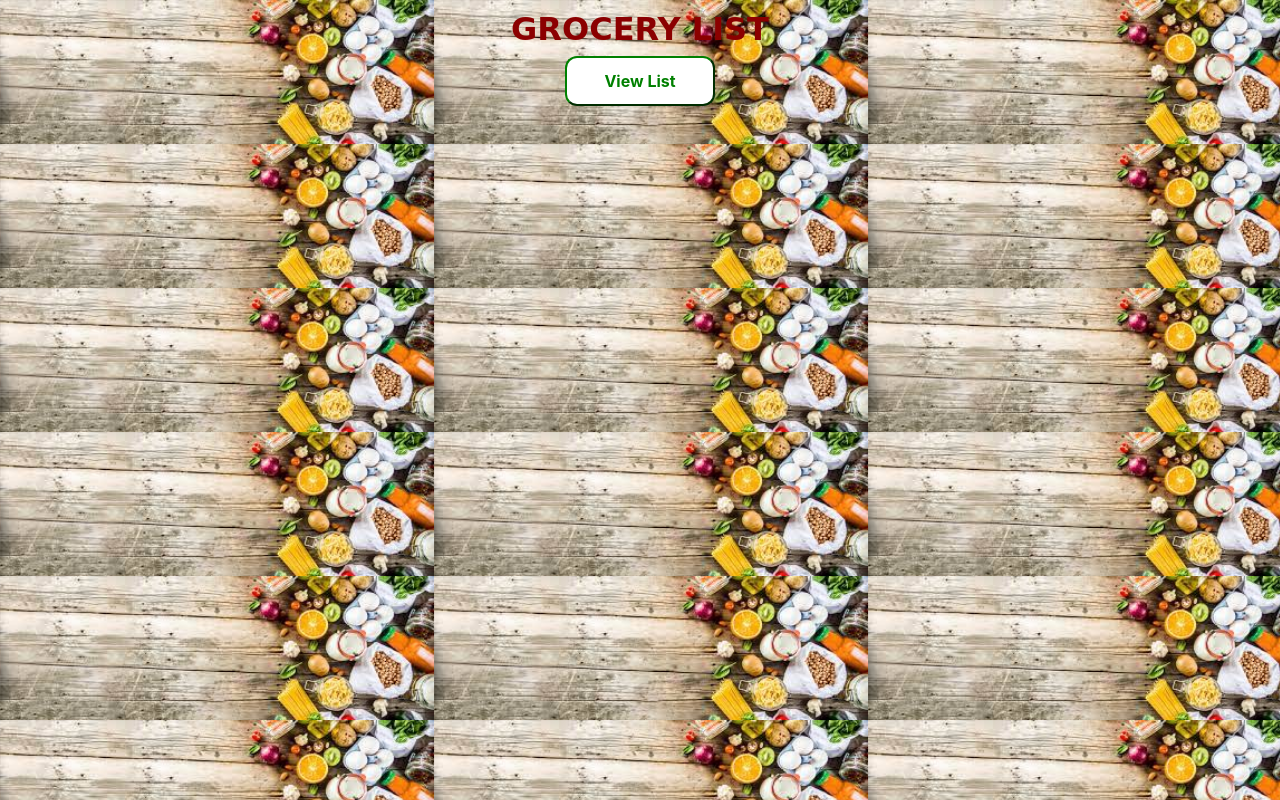
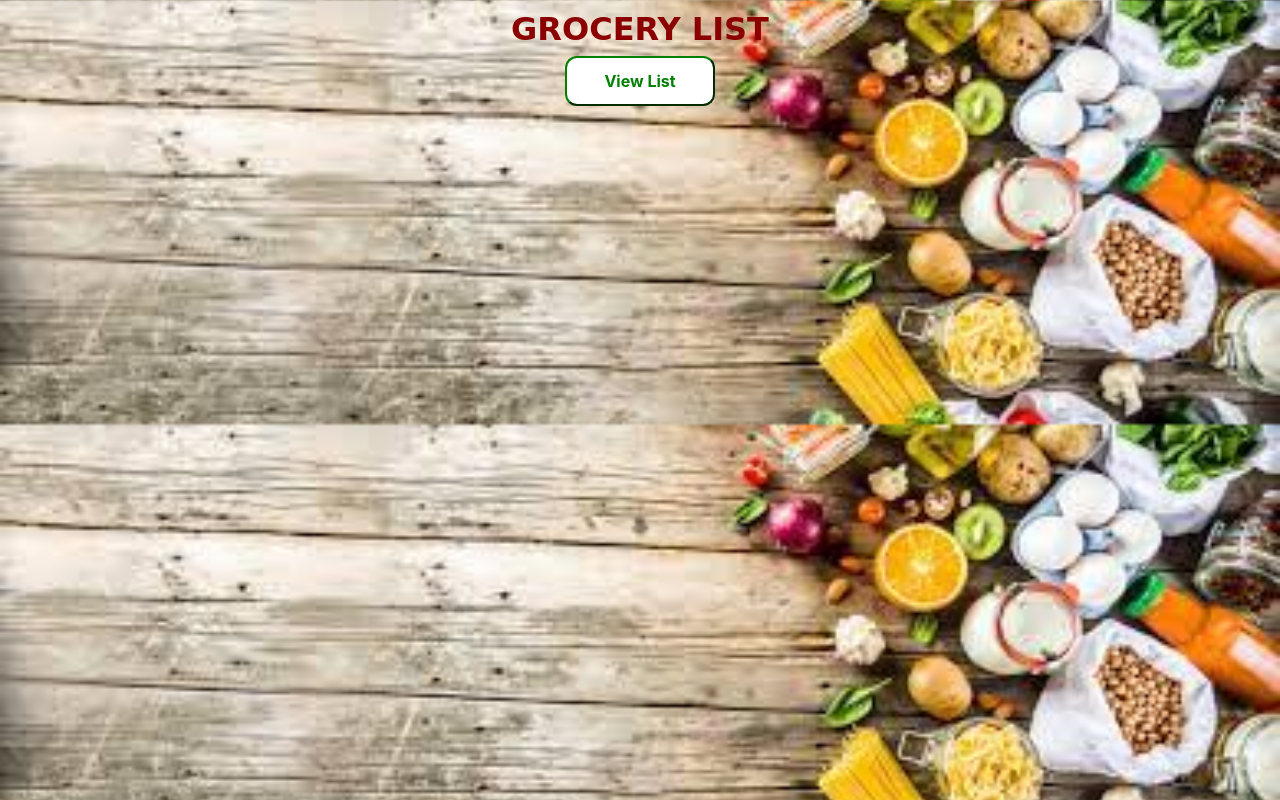
Before and after one commit to DrisyaSK/BadgeChallenge3, a plain HTML site: page index.html in a window 1280 px wide. Drawn offline with nearby package versions, Linux system fonts and the light colour scheme.

Commit message:
new1:first version

```diff
--- a/index.html
+++ b/index.html
@@ -14,10 +14,10 @@
     <style>
             body{
                 background-image: url("image.jfif");
-                -webkit-background-size: contain;
-                -moz-background-size: contain;
-                -o-background-size: contain;
-                background-size: contain;
+                -webkit-background-size: cover;
+                -moz-background-size: cover;
+                -o-background-size: cover;
+                background-size: cover;
                 /*background-repeat: no-repeat;
                 background-size: 100% 100vh;*/
 
@@ -54,7 +54,7 @@
             table,th,td{
                 border:1px solid black;
                 color:maroon;
-                background-color:rosybrown ;
+                background-color:tan ;
             }
             tr{
                 height:40px;
```
